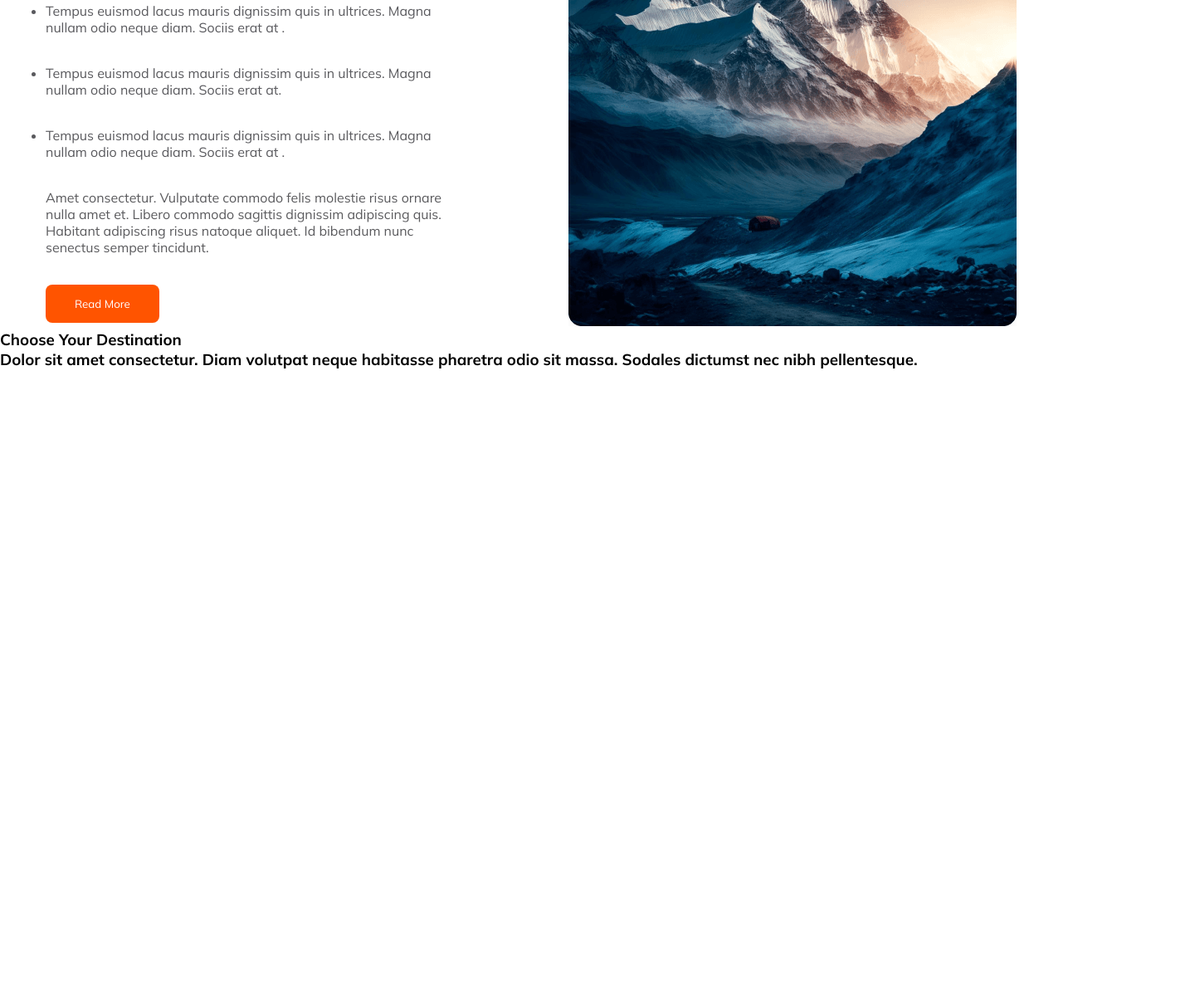
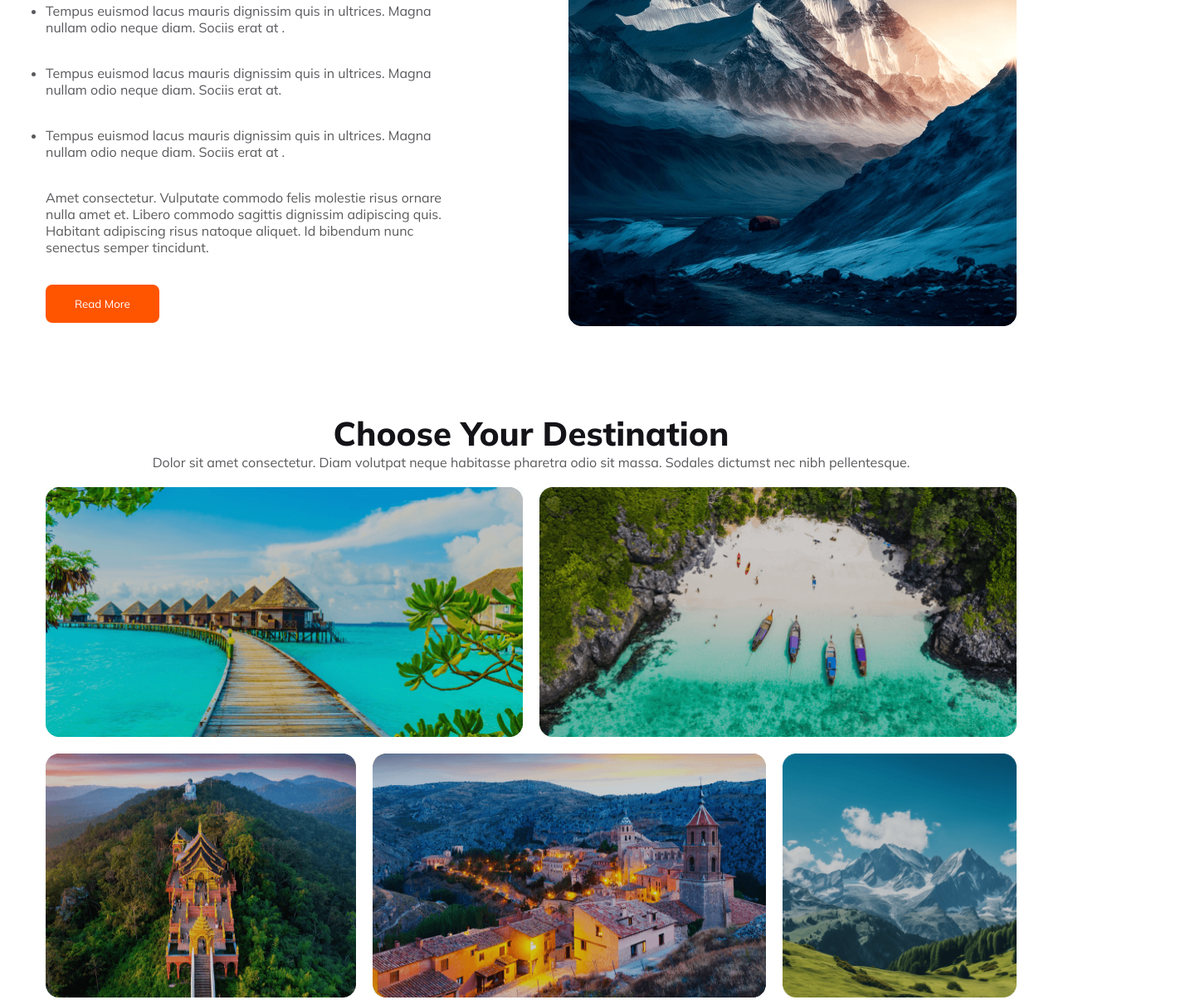
Before and after one commit to IstiyakIfti/second-assignment, a plain HTML site: page index.html in a window 1280 px wide. Shown: the part 909-2114 px from the top of the page at 83% size, 1440 px wide, since content can reach past the window. Before the commit the page ends 1354 px from the top, so only its background shows below. Drawn offline with Linux system fonts and the light colour scheme.

Commit message:
Destination section added

```diff
--- a/index.html
+++ b/index.html
@@ -54,14 +54,18 @@
         <section class="popular-section">
             <div class="popular-left">
                 <p>Our Popular Tours</p>
-                <h3 class="popular-left-content">Dolor sit amet consectetur. Diam volutpat neque habitasse pharetra odio sit massa. Sodales dictumst
+                <h3 class="popular-left-content">Dolor sit amet consectetur. Diam volutpat neque habitasse pharetra odio
+                    sit massa. Sodales dictumst
                     nec nibh pellentesque.</h3>
-                <ul >
-                    <li class="popular-left-content">Tempus euismod lacus mauris dignissim quis in ultrices. Magna nullam odio neque diam. Sociis
+                <ul>
+                    <li class="popular-left-content">Tempus euismod lacus mauris dignissim quis in ultrices. Magna
+                        nullam odio neque diam. Sociis
                         erat at .</li>
-                    <li class="popular-left-content">Tempus euismod lacus mauris dignissim quis in ultrices. Magna nullam odio neque diam. Sociis
+                    <li class="popular-left-content">Tempus euismod lacus mauris dignissim quis in ultrices. Magna
+                        nullam odio neque diam. Sociis
                         erat at. </li>
-                    <li class="popular-left-content">Tempus euismod lacus mauris dignissim quis in ultrices. Magna nullam odio neque diam. Sociis
+                    <li class="popular-left-content">Tempus euismod lacus mauris dignissim quis in ultrices. Magna
+                        nullam odio neque diam. Sociis
                         erat at .</li>
                 </ul>
                 <h3 class="popular-left-content-bottom">Amet consectetur. Vulputate commodo felis molestie risus
@@ -70,15 +74,33 @@
                 </h3>
                 <button class="btn-three">Read More</button>
             </div>
-            <div class="popular-right" id="img-id"><img  src="Images/mountain.png" alt=""></div>
+            <div class="popular-right" id="img-id"><img src="Images/mountain.png" alt=""></div>
         </section>
         <!-- popular section end -->
 
         <!-- Destination section start -->
         <section class="destination-section">
             <div>
-                <h3>Choose Your Destination</h3>
-                <h3>Dolor sit amet consectetur. Diam volutpat neque habitasse pharetra odio sit massa. Sodales dictumst nec nibh pellentesque.</h3>
+                <h3 class="destination-heading-text">Choose Your Destination</h3>
+                <h3 class="destination-normal-text">Dolor sit amet consectetur. Diam volutpat neque habitasse pharetra odio sit massa. Sodales dictumst
+                    nec nibh pellentesque.</h3>
+            </div>
+
+            <div class="destination-images">
+                <div class="grid-container">
+                    <div class="box">
+                        <img src="Images/one.png" alt="">
+                        <img src="Images/two.png" alt="">
+                    </div>
+                    <div class="box">
+                        <img src="Images/three.png" alt="">
+                        <img src="Images/four.png" alt="">
+                        <img src="Images/five.png" alt="">
+                    </div>
+                    <div class="box">
+                        <img src="Images/six.png" alt="">
+                        <img src="Images/seven.png" alt="">
+                    </div>
             </div>
         </section>
         <!-- Destination section end -->
--- a/styles/styles.css
+++ b/styles/styles.css
@@ -52,6 +52,7 @@ nav li a {
     color: #424247;
 
 }
+
 /* navigation styles end */
 
 /* banner section styles started */
@@ -112,6 +113,7 @@ nav li a {
     padding-top: 25px;
     padding-bottom: 50px;
 }
+
 /* banner section styles end */
 
 
@@ -168,8 +170,37 @@ nav li a {
     width: 540px;
     height: 550px;
 }
+
 /* popular-section styles end */
-.destination-section{
-    width: 1440px;
+
+/* destination-section styles start */
+.destination-section {
+    width: 1170px;
     margin: 0 auto;
 }
+
+.destination-heading-text {
+    color: #131318;
+    font-size: 2.5rem;
+    font-weight: 800;
+    text-align: center;
+    padding-top: 100px;
+}
+
+.destination-normal-text {
+    color: rgba(19, 19, 24, 0.70);
+    text-align: center;
+    font-size: 1rem;
+    font-weight: 400;
+
+}
+
+.box {
+    display: flex;
+    gap: 20px;
+    padding-top: 20px;
+}
+
+.box img {
+    width: 100%;
+}
```
Also changed, not shown: Images/five.png (renamed from Images/Rectangle 9.png), Images/four.png (renamed from Images/Rectangle 7.png), Images/one.png (renamed from Images/Rectangle 5.png), Images/seven.png (renamed from Images/Rectangle 10.png), Images/six.png (renamed from Images/Rectangle 11.png), Images/three.png (renamed from Images/Rectangle 6.png), Images/two.png (renamed from Images/Rectangle 8.png). Lines whose indentation alone changed are shown as unchanged.
